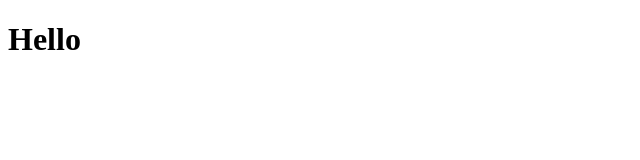
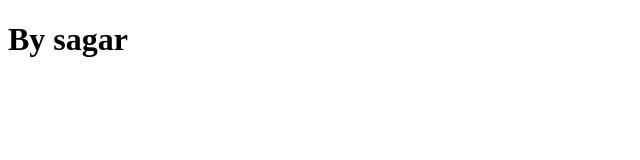
Before and after one commit to khatrisagar/github-merge-testing, a plain HTML site: page index.html in a window 1280 px wide. Shown: the whole page, without its empty margins (0-640 px from the left). Drawn offline with Linux system fonts and the light colour scheme.

Commit message:
index.html added

```diff
--- a/demo.html
+++ b/index.html
@@ -7,6 +7,6 @@
     <title>Document</title>
 </head>
 <body>
-    <h1>Hello</h1>
+    <h1>By sagar</h1>
 </body>
 </html>
```
